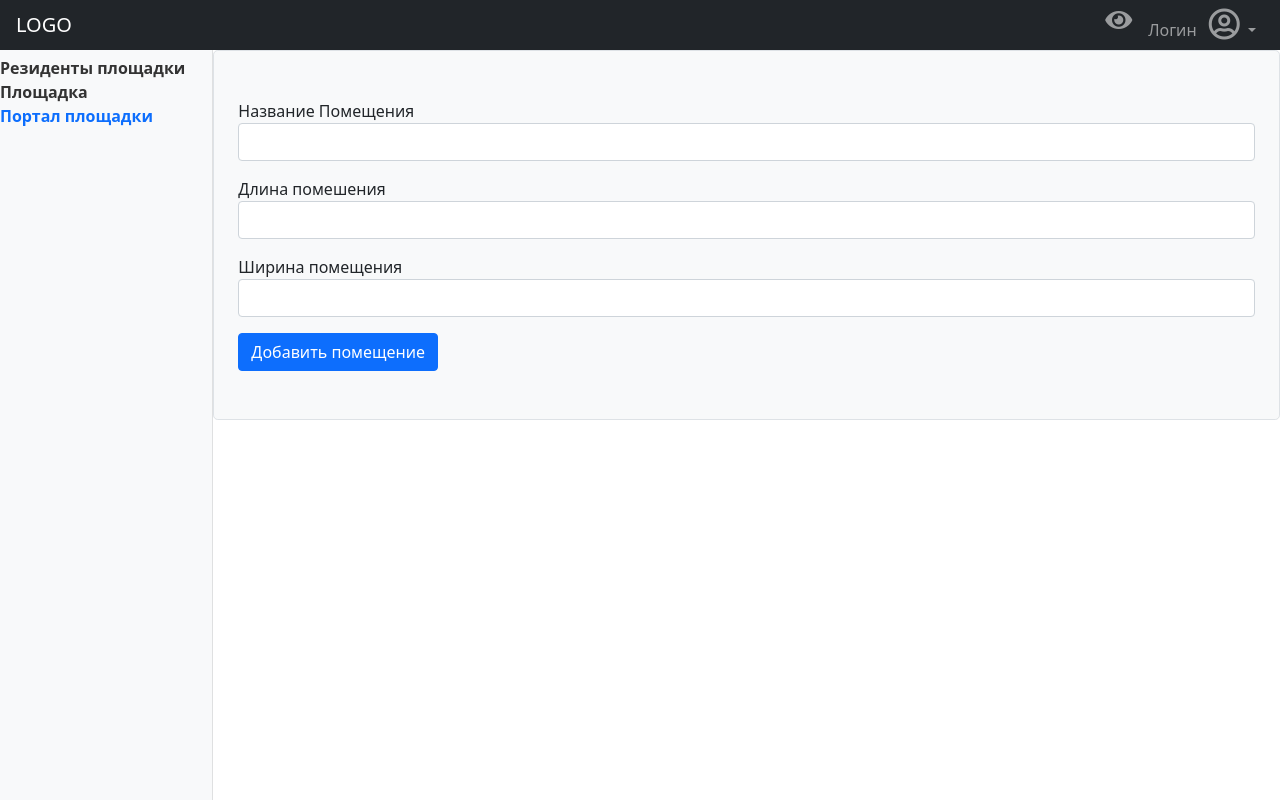
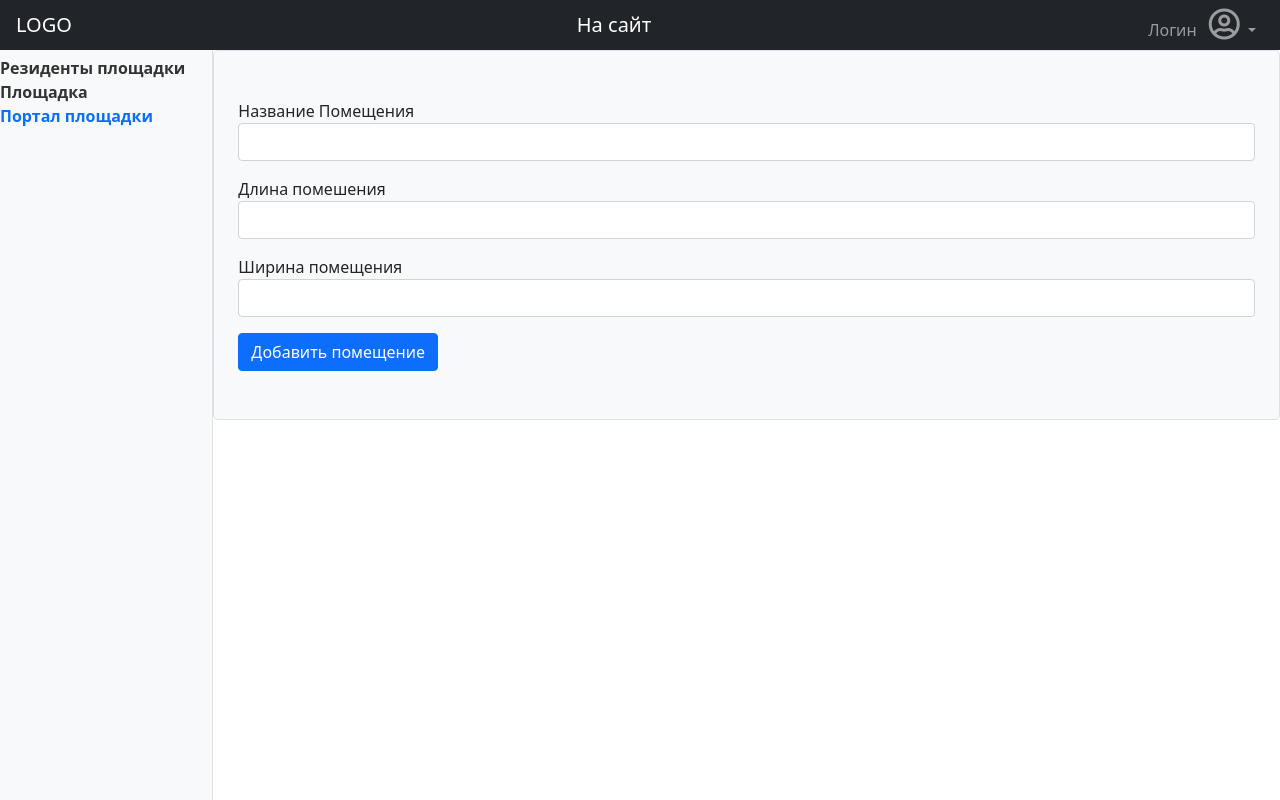
Before and after one commit to Slaboym1e/Kontaktor, a Flask app: page /admin/areacreate in a window 1280 px wide. Run offline with Flask 2, Linux system fonts and the light colour scheme; tables that the repository leaves empty hold one stand-in row (values such as "Sample post"); some libraries are stand-ins or nearby versions.

Commit message:
last commit v2

```diff
--- a/app/templates/admin/baseadmin.html
+++ b/app/templates/admin/baseadmin.html
@@ -17,12 +17,8 @@
 {% block headeradmin %}
     <header class="navbar navbar-dark bg-dark sticky-top p-0">
             <a class="navbar-brand py-1 px-3" href="{!url_for('admin.index')!}">LOGO</a>
+            <a class="navbar-brand py-1 px-3" href="{!url_for('main.index')!}">На сайт</a>
             <ul class="navbar-nav d-flex flex-row pe-3">
-                <li class="nav-item px-2">
-                    <a class="nav-link" href="">
-                        <i class="fas fa-eye" style="font-size: 24px"></i>
-                    </a>
-                </li>
                 <li class="nav-item dropdown px-2">
                     <a class="nav-link dropdown-toggle" href="#" type="button" id="dropdownProfile" data-bs-toggle="dropdown" aria-expanded="false">
                         <span class="pe-1 justify-content-center">Логин</span>
```
